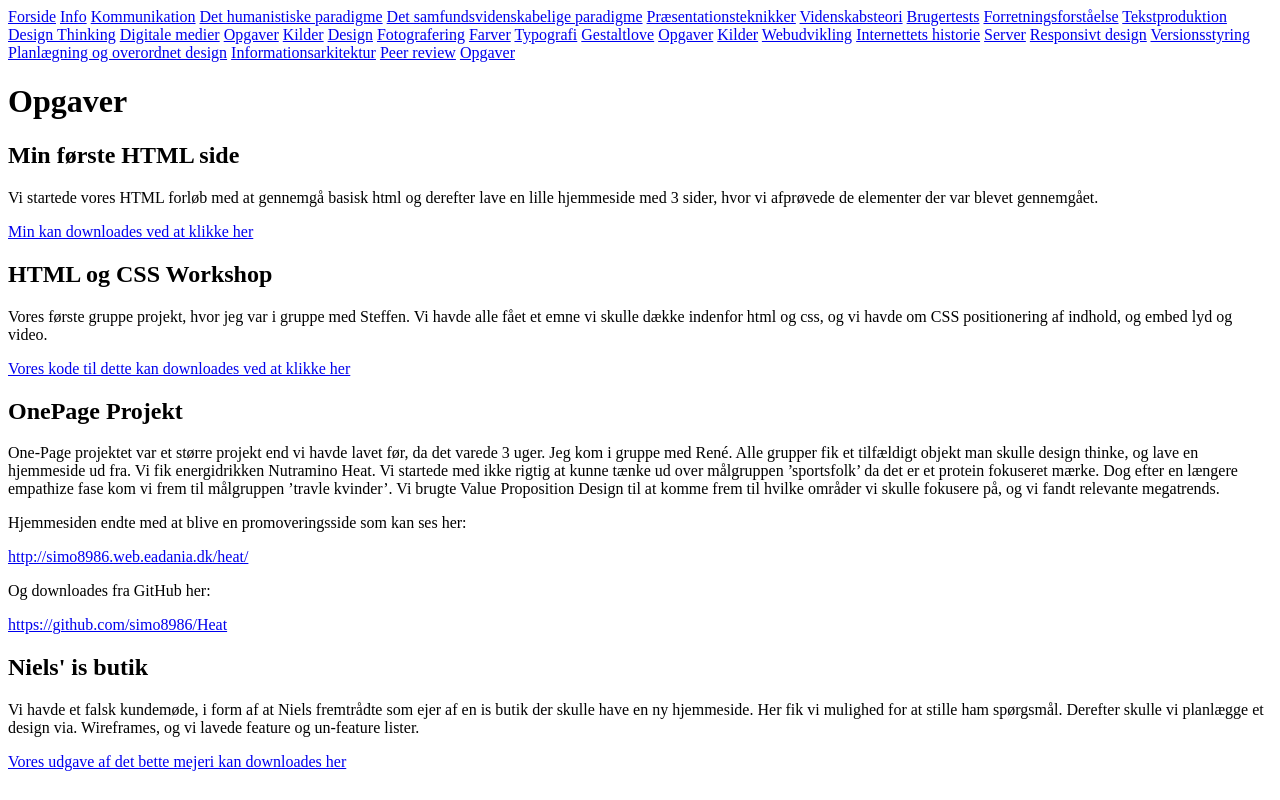
After one commit to simo8986/Eksamen-vinter, a PHP site: page /webudviklingopgaver.php in a window 1280 px wide. The commit adds this page. Run offline with PHP 8.4, Linux system fonts and the light colour scheme.

Commit message:
Webudvikling opgaver
Tilføjet webudviklings opgaver

```diff
--- a/header.php
+++ b/header.php
@@ -29,5 +29,6 @@ echo '<a href="index.php">Forside</a>
 <a href="versionsstyring.php">Versionsstyring</a>
 <a href="planogdesign.php">Planlægning og overordnet design</a>
 <a href="informationsarkitektur.php">Informationsarkitektur</a>
-<a href="feedback.php">Peer review</a>';
+<a href="feedback.php">Peer review</a>
+<a href="webudviklingopgaver.php">Opgaver</a>';
 ?>
--- /dev/null
+++ b/webudviklingopgaver.php
@@ -0,0 +1,33 @@
+<!DOCTYPE HTML>
+<html lang="da">
+	<head>
+		<meta charset="UTF-8">
+		<title>Opgaver</title>
+        <link rel="stylesheet" type="text/css" href="style.css">
+	</head>
+	<body>
+        <div class="menu">
+            <?php include 'header.php';?>
+        </div>
+        <h1>Opgaver</h1>
+        <h2>Min første HTML side</h2>
+        <p>Vi startede vores HTML forløb med at gennemgå basisk html og derefter lave en lille hjemmeside med 3 sider, hvor vi afprøvede de elementer der var blevet gennemgået.</p>
+        <a href="filer/webudvikling/foerstehtml.zip">Min kan downloades ved at klikke her</a>
+
+        <h2>HTML og CSS Workshop</h2>
+        <p>Vores første gruppe projekt, hvor jeg var i gruppe med Steffen. Vi havde alle fået et emne vi skulle dække indenfor html og css, og vi havde om CSS positionering af indhold, og embed lyd og video. </p>
+        <a href="filer/webudvikling/workshop.zip">Vores kode til dette kan downloades ved at klikke her</a>
+
+        <h2>OnePage Projekt</h2>
+        <p>One-Page projektet var et større projekt end vi havde lavet før, da det varede 3 uger. Jeg kom i gruppe med René. Alle grupper fik et tilfældigt objekt man skulle design thinke, og lave en hjemmeside ud fra. Vi fik energidrikken Nutramino Heat. Vi startede med ikke rigtig at kunne tænke ud over målgruppen ’sportsfolk’ da det er et protein fokuseret mærke. Dog efter en længere empathize fase kom vi frem til målgruppen ’travle kvinder’. Vi brugte Value Proposition Design til at komme frem til hvilke områder vi skulle fokusere på, og vi fandt relevante megatrends. </p>
+        <p>Hjemmesiden endte med at blive en promoveringsside som kan ses her:</p>
+        <a href="http://simo8986.web.eadania.dk/heat/">http://simo8986.web.eadania.dk/heat/</a>
+        <p>Og downloades fra GitHub her:</p>
+        <a href="https://github.com/simo8986/Heat">https://github.com/simo8986/Heat</a>
+
+        <h2>Niels' is butik</h2>
+        <p>Vi havde et falsk kundemøde, i form af at Niels fremtrådte som ejer af en is butik der skulle have en ny hjemmeside. Her fik vi mulighed for at stille ham spørgsmål. Derefter skulle vi planlægge et design via. Wireframes, og vi lavede feature og un-feature lister.</p>
+
+        <a href="filer/webudvikling/bettemejeri.zip">Vores udgave af det bette mejeri kan downloades her</a>
+	</body>
+</html>
```
Also changed, not shown: 2 other files.
